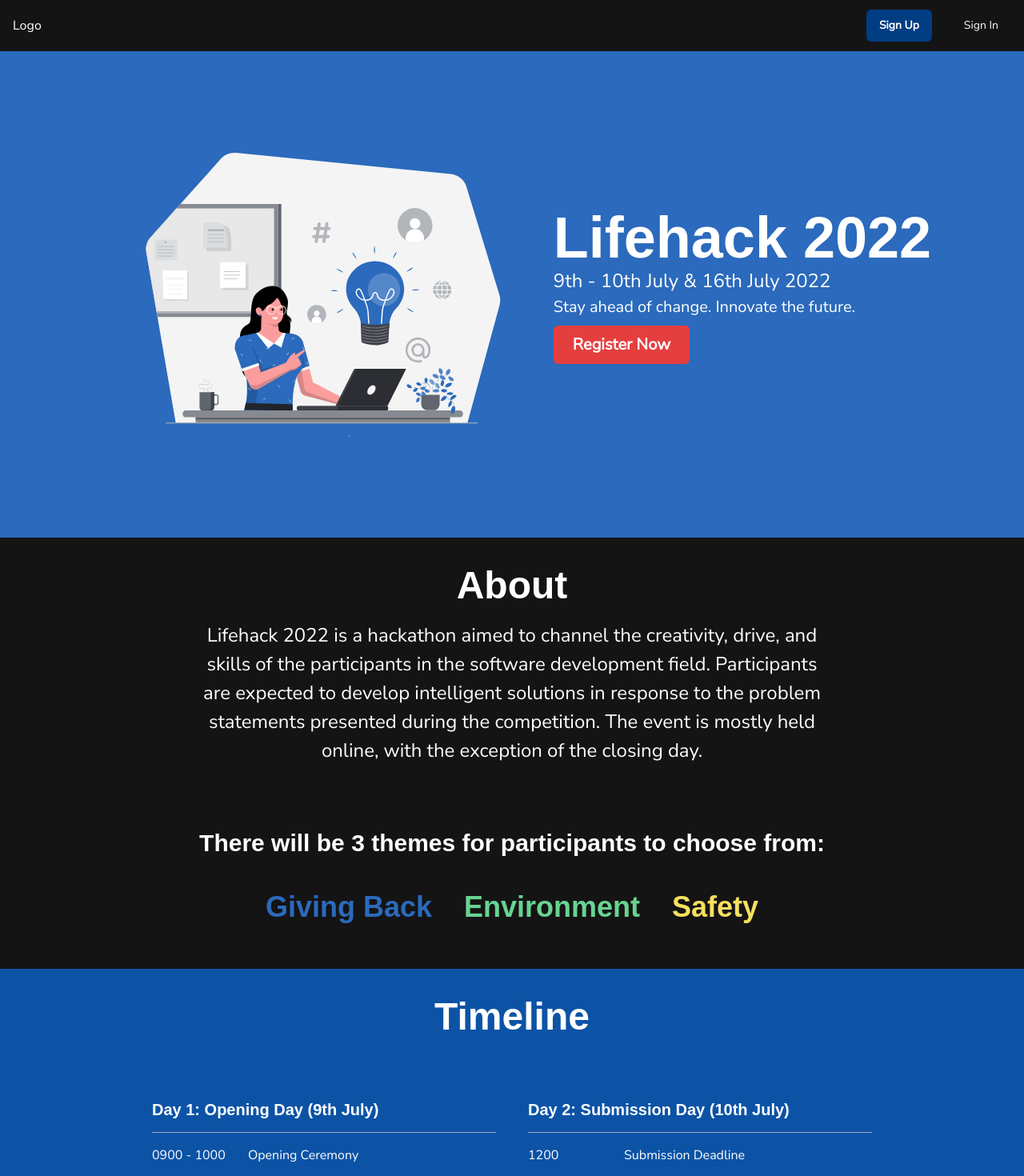
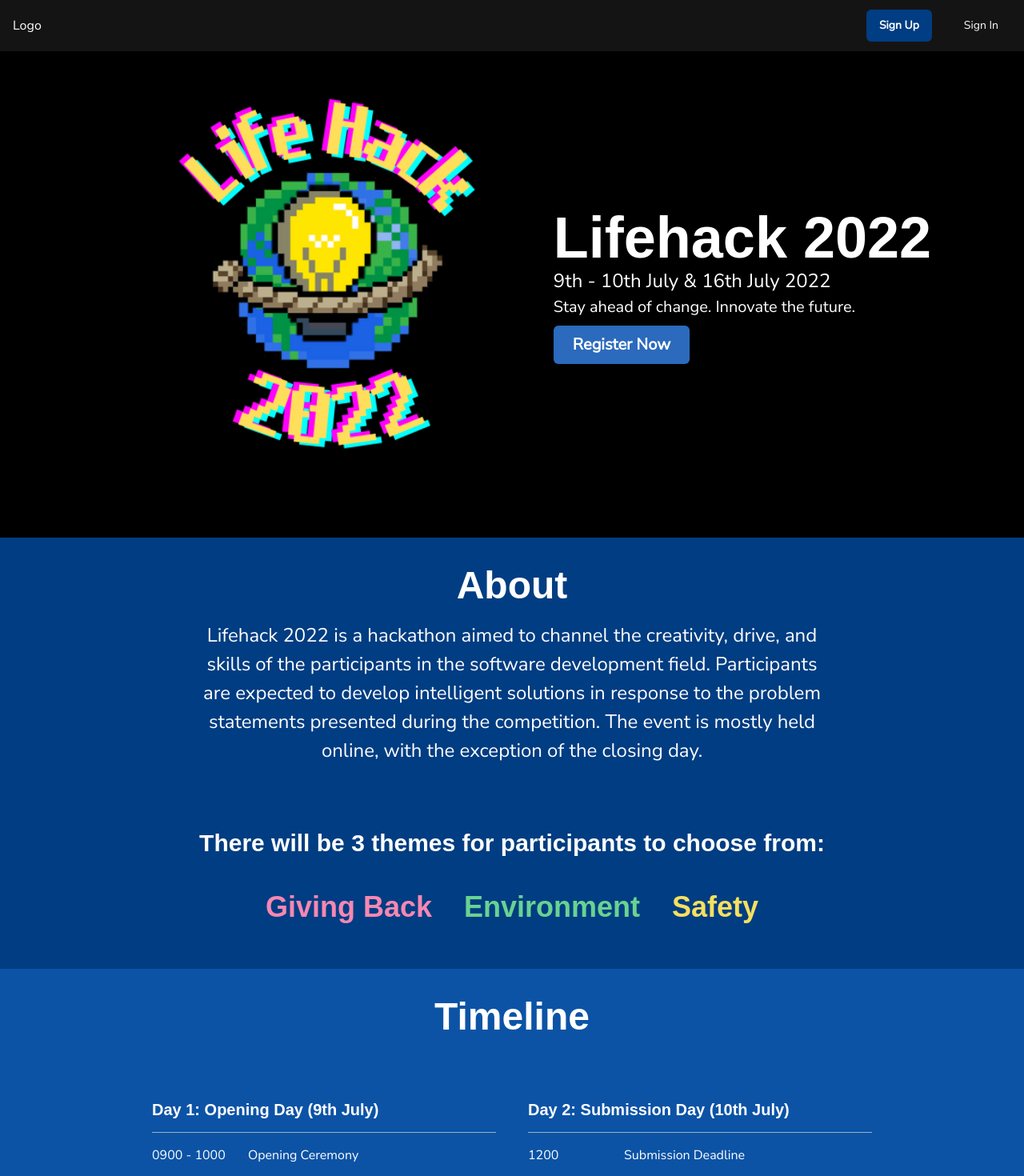
Before and after one commit to marcuspang/LifeHack-2022-Website, a React (Create React App) app in the folder frontend/: page / in a window 1280 px wide. Shown: the top 1470 px of the page at 80% size. Built offline with nearby package versions, Linux system fonts and the light colour scheme; no server answers; a web font is replaced by a local one.

Commit message:
Added logo

```diff
--- a/frontend/src/components/Hero.js
+++ b/frontend/src/components/Hero.js
@@ -1,4 +1,4 @@
-import femaleDevImg from '../images/female-dev.svg';
+import logo from '../images/logo.png';
 import { Box, Button, Center, Heading, Image, Text } from '@chakra-ui/react';
 import React from 'react';
 import { useAuth0 } from '@auth0/auth0-react';
@@ -6,8 +6,8 @@ import { useAuth0 } from '@auth0/auth0-react';
 const Hero = () => {
   const { loginWithRedirect } = useAuth0();
   return (
-    <Center bg="theme.100" p={4} flexDir={['column', 'column', 'row']}>
-      <Image boxSize={['auto', 'auto', 'xl']} src={femaleDevImg} alt="Idea" />
+    <Center bg="black" p={4} flexDir={['column', 'column', 'row']}>
+      <Image boxSize={['auto', 'auto', 'xl']} src={logo} alt="Idea" />
       <Box pb={5}>
         <Heading as="h1" size="4xl">
           Lifehack 2022
@@ -22,7 +22,8 @@ const Hero = () => {
           }}
           fontSize="xl"
           mt="2"
-          colorScheme="red"
+          bg="theme.100"
+          colorScheme="blue"
           size="lg"
         >
           Register Now
--- a/frontend/src/pages/Home.js
+++ b/frontend/src/pages/Home.js
@@ -19,7 +19,7 @@ const Home = () => {
     <Box>
       <Header />
       <Hero />
-      <Section bg="theme.500" heading="About">
+      <Section bg="theme.300" heading="About">
         <Text m="0 auto" maxW="800px" fontSize={['lg', '2xl']}>
           Lifehack 2022 is a hackathon aimed to channel the creativity, drive, and skills of the
           participants in the software development field. Participants are expected to develop
@@ -30,7 +30,7 @@ const Home = () => {
           There will be 3 themes for participants to choose from:
         </Heading>
         <Center flexDir={['column', 'column', 'row']} my={[5, 10]}>
-          <Heading color="theme.100">Giving Back</Heading>
+          <Heading color="pink.300">Giving Back</Heading>
           <Heading px="10" color="green.300">
             Environment
           </Heading>
```
Also changed, not shown: frontend/src/images/logo.png (added).
